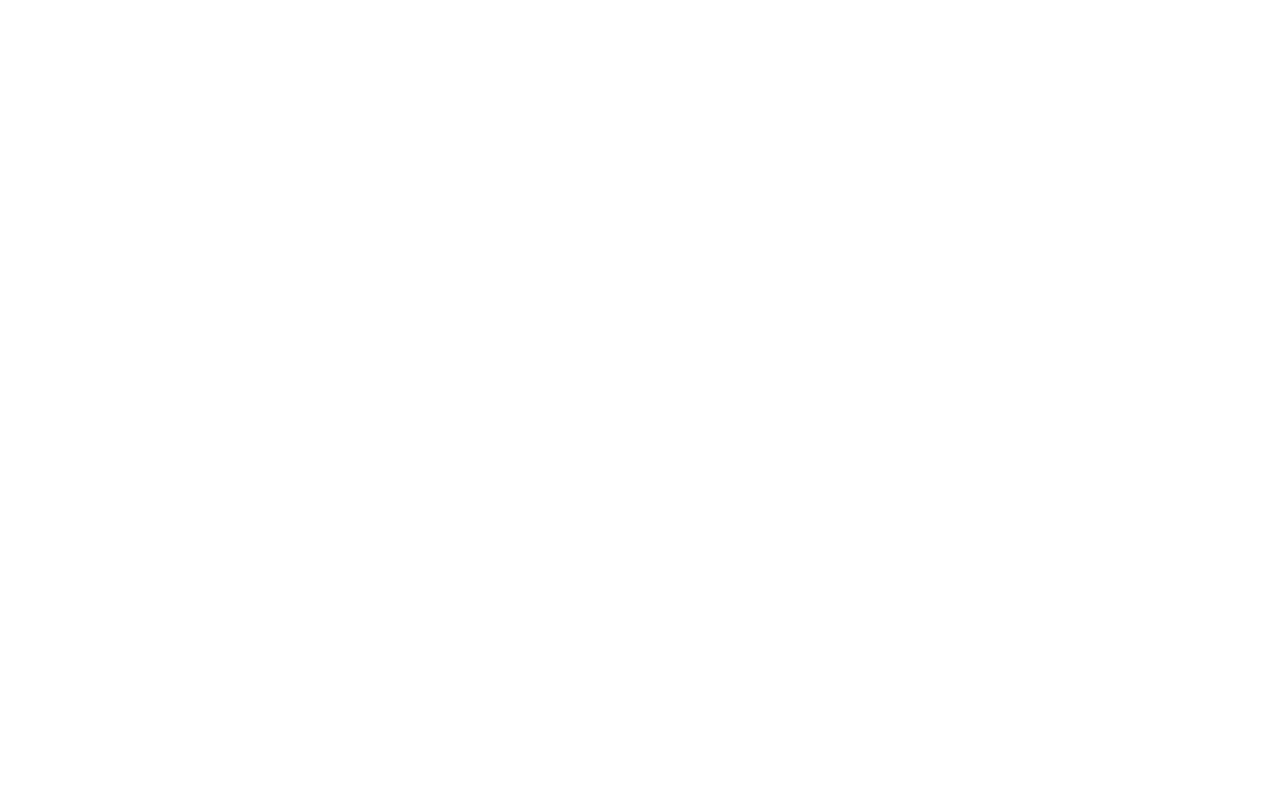
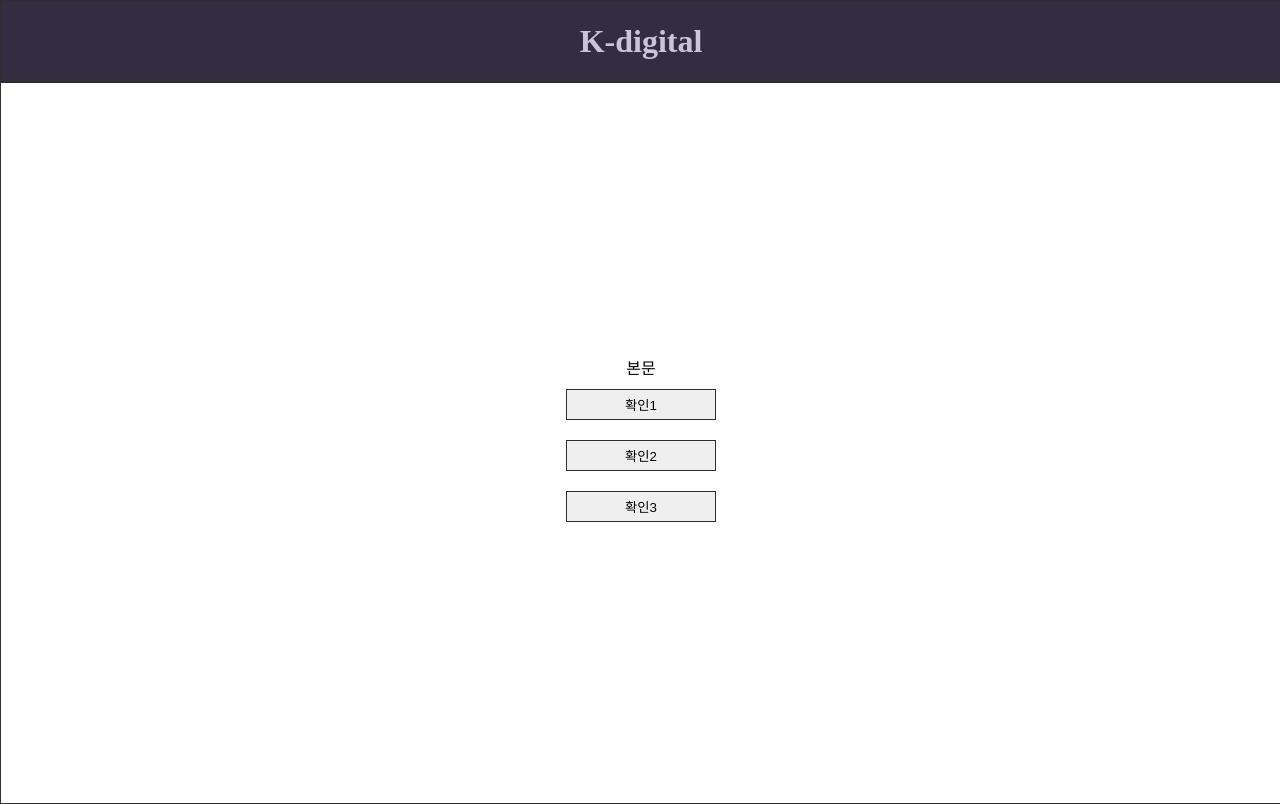
Before and after one commit to young1ll/k2_js, a plain HTML site: page index.html in a window 1280 px wide. Drawn offline with Linux system fonts and the light colour scheme.

Commit message:
html/css/js update

```diff
--- a/index.html
+++ b/index.html
@@ -4,12 +4,19 @@
     <meta charset="UTF-8">
     <meta http-equiv="X-UA-Compatible" content="IE=edge">
     <meta name="viewport" content="width=device-width, initial-scale=1.0">
-    <script>
-        alert("Helloworld!");
-    </script>
+
+    <script src="scripts/main.js"></script>
+    <link rel="stylesheet" href="styles/main.css">
     <title>javascript</title>
 </head>
 <body>
+    <header>
+        <h1 id="docuTitle">자바스크립트<span id="h1_tag">color change</span></h1>
+    </header>
+    <main id="content">
+        <p>본문</p>
+
+    </main>
 
 </body>
 </html>
--- /dev/null
+++ b/scripts/main.js
@@ -0,0 +1,62 @@
+//Construct DOM Factor
+//function domAdd() {
+//    console.log("Hello World!");
+//}
+
+const domAdd = () => {
+    const btn1 = document.createElement("button");
+    btn1.innerHTML = "확인1";
+    btn1.id = "btn1";
+    btn1.className = "btn"
+    document.getElementById("content").append(btn1);
+
+    const btn2 = document.createElement("button");
+    btn2.innerHTML = "확인2";
+    btn2.id = "btn2";
+    btn2.className = "btn"
+    document.getElementById("content").append(btn2);
+
+    const btn3 = document.createElement("button");
+    btn3.innerHTML = "확인3";
+    btn3.id = "btn3";
+    btn3.className = "btn"
+    document.getElementById("content").append(btn3);
+
+
+}
+
+const domRead = () => {
+    const btc = document.querySelectorAll(".btn");
+    console.log(btc);
+
+    console.log("for");
+    for(let i=0; i < btc.length; i++) {
+        console.log(btc[i]);
+    }
+
+    console.log("for in");
+    for(let k in btc) {
+        console.log(btc[k]);
+    }
+
+    console.log("foreach");
+    btc.forEach((item, k) => {console.log(item, k)})
+
+    console.log("for of");
+    for(let [k, item] of btc.entries()) {
+        console.log("key 인덱스: " + k, "내용: " + item.innerText);
+        if(k==1) break;
+    }
+}
+
+/////////////////////////////////////////////////
+// js rendering
+document.addEventListener("DOMContentLoaded", () => {
+
+    document.getElementById("docuTitle").innerHTML = "K-digital";
+
+    //Construct DOM Factor
+    domAdd();
+    domRead();
+
+});
--- /dev/null
+++ b/styles/main.css
@@ -0,0 +1,55 @@
+* {
+    margin: 0 auto;
+}
+
+h1 {
+    /*color: gray;*/
+}
+#h1_tag {
+    color: blue;
+}
+
+header {
+    width: 100%;
+    height: 10vh;
+
+    text-align: center;
+    border: 1px solid #2e2e2e;
+    background-color: #332D41;
+    color: #ccc2dc;
+
+    display: flex;
+    justify-content: center;
+    align-items: center;
+}
+main {
+    width: 100%;
+    height: 90vh;
+
+    border: 1px solid #2e2e2e;
+
+    display: flex;
+    flex-direction: column;
+
+    justify-content: center;
+    align-items: center;
+}
+
+.btn {
+    border: 1px solid #2e2e2e;
+    margin: 10px 0;
+    padding: 5px;
+    width: 150px;
+}
+#btn1:hover {
+    background-color: #2e2e2e;
+    color: #fff;
+}
+#btn2:hover {
+    background-color: #ff4848;
+    color: #fff;
+}
+#btn3:hover {
+    background-color: #2238dd;
+    color: #fff;
+}
```
